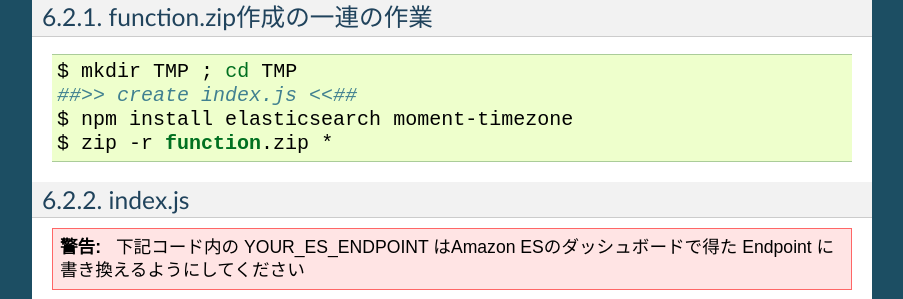
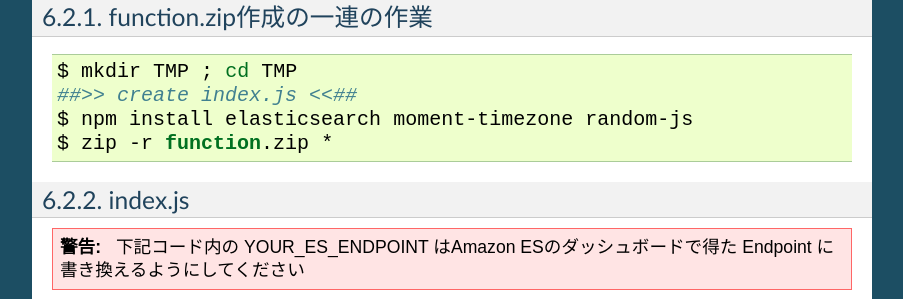
Before and after one commit to ma2shita/jawsdays2016-handson-beginner, a Sphinx documentation site: the page built from docs/04.rst, in a window 1280 px wide and 900 px high, scrolled down 1918 px. Shown: the part 152-451 px from the top of the window, without its empty margins (198-1101 px from the left). Built offline with Sphinx 7.4.7, drawn with Linux system fonts in a browser that asks for light colours.

Commit message:
Tweak fix

```diff
--- a/docs/00.rst
+++ b/docs/00.rst
@@ -53,7 +53,6 @@ http://aws.amazon.com/jp/register-flow/
 
   * 貸し出し物 (返却いただきます)
 
-    * ハンズオン パラメータシート x 1枚
     * OpenBlocks IoT BX1 x 1ケ
     * BX1用 電源兼シリアルコンソール USBケーブル x 1本
     * センサーデバイス FWM8BLZ02 (電池入り) x 1ケ
--- a/docs/04.rst
+++ b/docs/04.rst
@@ -70,7 +70,7 @@ function.zip作成の一連の作業
 
     $ mkdir TMP ; cd TMP
     ##>> create index.js <<##
-    $ npm install elasticsearch moment-timezone
+    $ npm install elasticsearch moment-timezone random-js
     $ zip -r function.zip *
 
 index.js
```
Also changed, not shown: docs/images/bx1_04_lambda-test.png.
